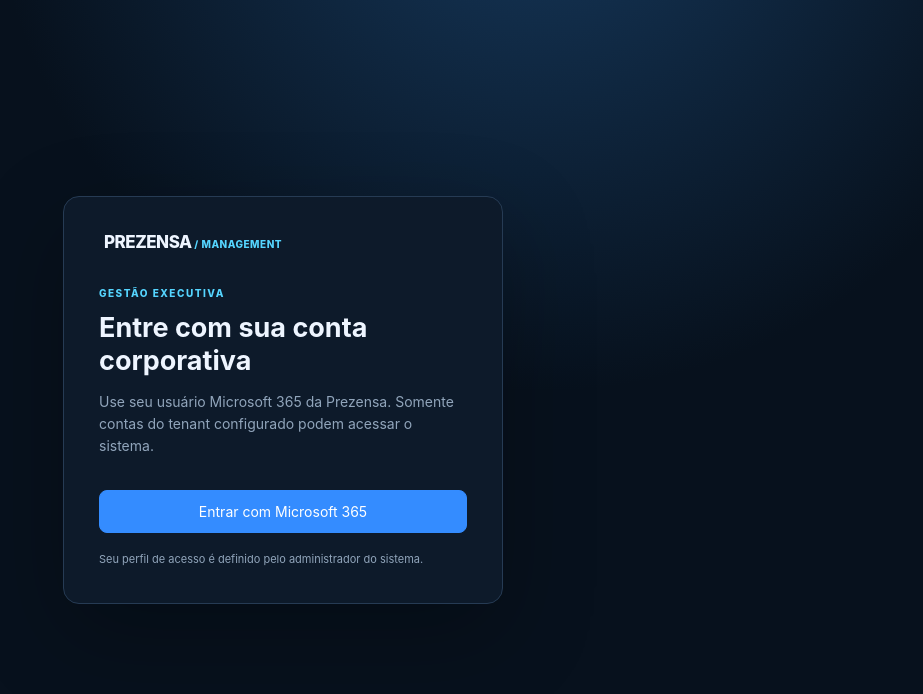
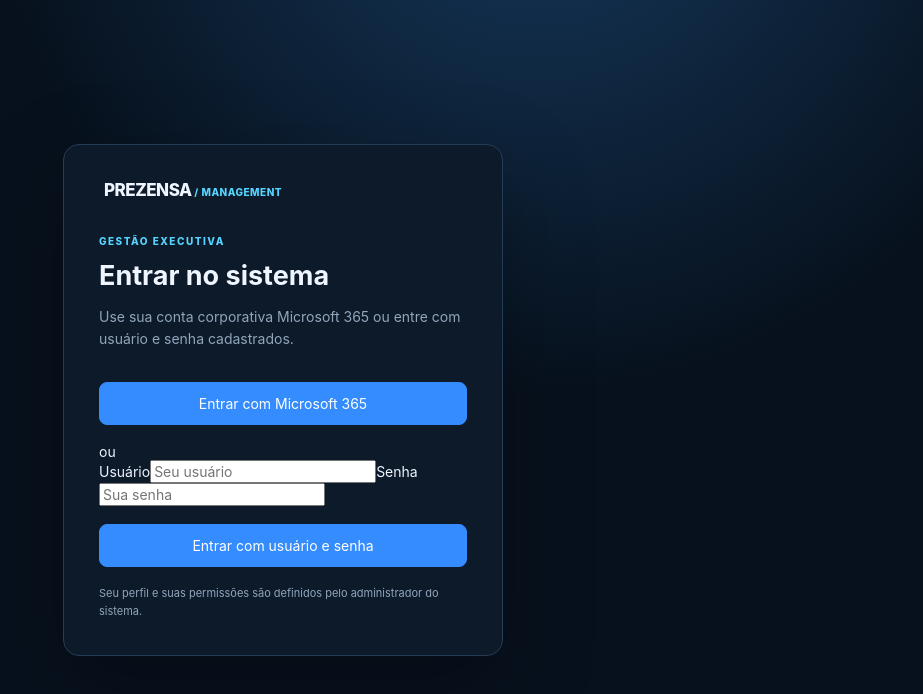
Before and after one commit to nelson-ribeiro-s/Strategy, a Next.js app: page /login in a window 1280 px wide. Shown: the top 694 px of the page, without its empty margins (357-1280 px from the left). Built offline with nearby package versions, Linux system fonts and the light colour scheme; no server answers.

Commit message:
feat: add username and password login form

```diff
--- a/app/login/page.tsx
+++ b/app/login/page.tsx
@@ -8,9 +8,16 @@
   if (session?.user?.id) redirect("/");
   return <main className="login-wrap"><section className="login-card">
     <div className="brand">PREZENSA<span> / MANAGEMENT</span></div>
-    <div className="eyebrow">GESTÃO EXECUTIVA</div><h1>Entre com sua conta corporativa</h1>
-    <p>Use seu usuário Microsoft 365 da Prezensa. Somente contas do tenant configurado podem acessar o sistema.</p>
+    <div className="eyebrow">GESTÃO EXECUTIVA</div><h1>Entrar no sistema</h1>
+    <p>Use sua conta corporativa Microsoft 365 ou entre com usuário e senha cadastrados.</p>
     <LoginButton />
-    <small>Seu perfil de acesso é definido pelo administrador do sistema.</small>
+    <div className="login-divider"><span>ou</span></div>
+    <form className="credentials-form" action="/api/auth/callback/credentials" method="post">
+      <label>Usuário<input name="username" autoComplete="username" required placeholder="Seu usuário" /></label>
+      <label>Senha<input name="password" type="password" autoComplete="current-password" required placeholder="Sua senha" /></label>
+      <input type="hidden" name="csrfToken" value="" />
+      <button className="button primary wide" type="submit" formAction="/login/password">Entrar com usuário e senha</button>
+    </form>
+    <small>Seu perfil e suas permissões são definidos pelo administrador do sistema.</small>
   </section></main>;
 }
```
